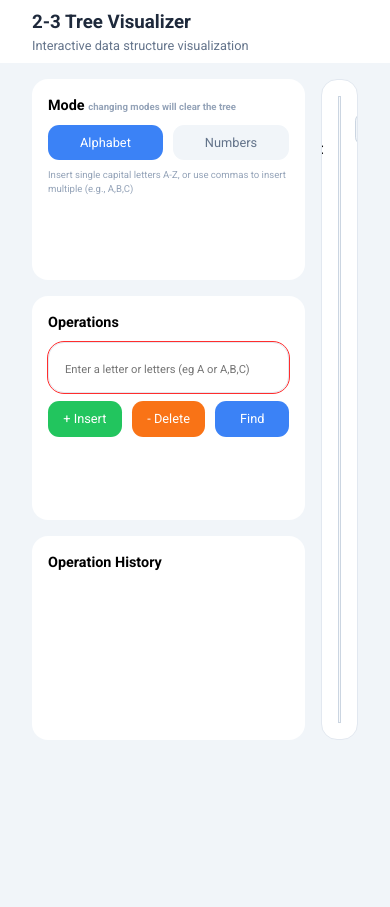
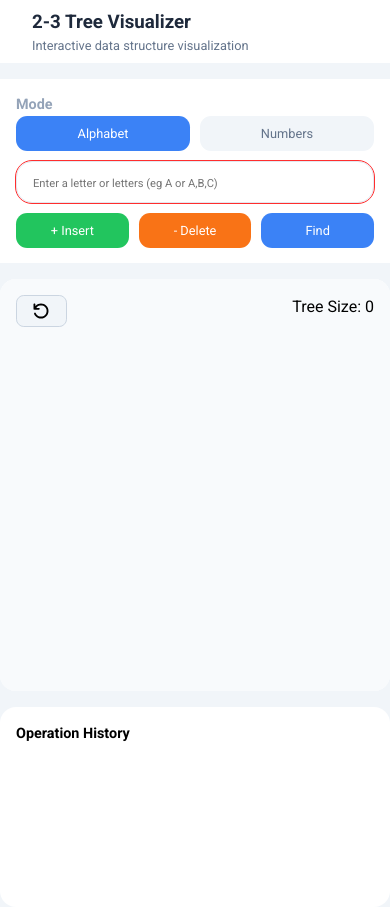
Before and after one commit to HamzaIbrahimi/2-3Tree, a SvelteKit app: page / in a window 390 px wide. Built offline with nearby package versions, Linux system fonts and the light colour scheme.

Commit message:
Create a responsive layout

```diff
--- a/src/lib/components/History.svelte
+++ b/src/lib/components/History.svelte
@@ -32,7 +32,7 @@
 		flex-direction: column;
 		row-gap: 1rem;
 		padding: 1rem 1rem;
-		max-width: 300px;
+		min-width: 100%;
 		background-color: #fff;
 		border-radius: 1rem;
 	}
--- a/src/lib/components/Input.svelte
+++ b/src/lib/components/Input.svelte
@@ -48,7 +48,7 @@
 					findFrom(item);
 				}
 			}
-			value = ''; // Clear input after action
+			value = '';
 		} finally {
 			isProcessing = false;
 		}
@@ -203,7 +203,7 @@
 	input {
 		border: 1px solid var(--border-light);
 		border-radius: 1rem;
-		padding: 0.8rem 1rem;
+		padding: 0.5rem 1rem;
 	}
 
 	input::placeholder {
@@ -216,4 +216,49 @@
 		outline: 1px solid hsl(120, 70%, 50%);
 		background: hsl(120);
 	}
+
+	@media (max-width: 650px) {
+		form {
+			align-content: center;
+			justify-content: stretch;
+			gap: 10px;
+			width: 100%;
+			background-color: #fff;
+			padding: 1rem;
+			margin-top: 1rem;
+		}
+
+		.form-buttons > button {
+			padding-inline: 3.8rem;
+		}
+
+		.operation-buttons {
+			width: 100%;
+		}
+
+		.operation,
+		.mode {
+			border-radius: 0;
+			gap: 0;
+			padding: 0;
+			max-width: 100%;
+		}
+
+		.operation {
+			gap: 10px;
+		}
+
+		p,
+		span {
+			display: none;
+		}
+
+		.operation .title {
+			display: none;
+		}
+
+		.mode .title {
+			color: var(--text-tertiary);
+		}
+	}
 </style>
--- a/src/lib/components/TreeVisualizer.svelte
+++ b/src/lib/components/TreeVisualizer.svelte
@@ -123,4 +123,10 @@
 	.clear {
 		left: 0;
 	}
+
+	@media (max-width: 650px) {
+		.tree-canvas {
+			border: none;
+		}
+	}
 </style>
--- a/src/routes/+page.svelte
+++ b/src/routes/+page.svelte
@@ -91,4 +91,39 @@
 		border-radius: 1rem;
 		border: 1px solid var(--border-light);
 	}
+
+	@media (max-width: 800px) {
+		.page-container {
+			grid-template-columns: 1fr 3fr;
+			column-gap: 1rem;
+		}
+	}
+
+	@media (max-width: 650px) {
+		.page-container {
+			grid-template-columns: 1fr;
+			grid-template-rows: 200px 1fr 200px;
+			padding: 0;
+		}
+
+		.page-container > *:nth-child(1) {
+			grid-column: 1/-1;
+			grid-row: 1/2;
+		}
+
+		.page-container > *:nth-child(2) {
+			grid-column: 1/-1;
+			grid-row: 3/4;
+		}
+
+		.page-container > *:nth-child(3) {
+			grid-column: 1/-1;
+			grid-row: 2/3;
+		}
+		.visualization-container {
+			padding: 0;
+			border: 0;
+			border-color: var(--bg-slate-100);
+		}
+	}
 </style>
```
